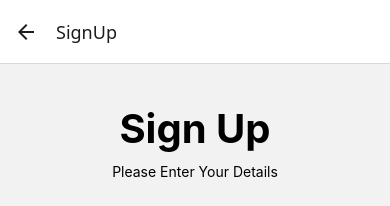
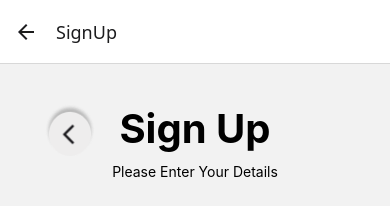
Before and after one commit to dhernandez24/Film_Archive, a React Native app: screen /SignUp in a window 390 px wide. Shown: the top 206 px of the page. Built offline with nearby package versions, Linux system fonts and the light colour scheme; no server answers.

Commit message:
added a profile/settings screen and made the profile button navigate to it

```diff
--- a/App.js
+++ b/App.js
@@ -1,5 +1,3 @@
-import { StyleSheet, SafeAreaView, Text } from 'react-native';
-
 
 import { NavigationContainer } from '@react-navigation/native';
 import { createStackNavigator } from '@react-navigation/stack';
@@ -10,6 +8,7 @@ import Information from './Information';
 import SignUp from './SignUp';
 import HomeScreen from './HomeScreen';
 import RatedMoviesScreen from './RatedMoviesScreen';
+import ProfileSettings from './ProfileSettings';
 
 const Stack = createStackNavigator();
 
@@ -28,7 +27,7 @@ export default function App() {
         <Stack.Screen name="Information" component={Information} />
         <Stack.Screen name="SignUp" component={SignUp} />
         <Stack.Screen name="RatedMoviesScreen" component={RatedMoviesScreen} />
-
+        <Stack.Screen name="ProfileSettings" component={ProfileSettings} />
 
       </Stack.Navigator>
     </NavigationContainer>
--- a/HomeScreen.js
+++ b/HomeScreen.js
@@ -64,9 +64,13 @@ useEffect(() => {
   }}
 />
     </View>
-    <TouchableOpacity>
+    <TouchableOpacity
+      style={styles.goBackButton}
+      onPress={() => navigation.navigate('ProfileSettings')}
+      activeOpacity={0.7} >
       <Image source={require('./assets/profile.png')} style={styles.icon} />
     </TouchableOpacity>
+
     </View>
       <ScrollView contentContainerStyle={styles.scrollContainer}>
         <View style={styles.contentWrapper}>
--- a/Main.js
+++ b/Main.js
@@ -120,9 +120,12 @@ const Main = () => {
             />
 
           </View>
-          <TouchableOpacity>
-              <Image source={require('./assets/profile.png')} style={styles.icon} />
-              </TouchableOpacity>
+          <TouchableOpacity
+        style={styles.icon}
+        onPress={() => navigation.navigate('ProfileSettings')}
+        activeOpacity={0.7} >
+        <Image source={require('./assets/profile.png')} style={styles.icon} />
+      </TouchableOpacity>
         </View>
         <Text style={styles.welcome}>Results for "{text}":</Text>
 
@@ -130,7 +133,7 @@ const Main = () => {
           data={results}
           keyExtractor={(item) => item.id.toString()}
           renderItem={renderItem}
-          contentContainerStyle={{ paddingBottom: 100 }}
+          contentContainerStyle={{ paddingBottom: 50 }}
         />
 
       </View>
@@ -141,7 +144,7 @@ const Main = () => {
 const styles = StyleSheet.create({
   safeArea: {
     flex: 1,
-
+    backgroundColor: '#fff',
     },
     container: {
       flex: 1,
--- /dev/null
+++ b/ProfileSettings.js
@@ -0,0 +1,50 @@
+import React, { useState, useEffect, useRef } from 'react';
+import { View, Text, StyleSheet, TouchableOpacity } from 'react-native';
+
+const ProfileSettings = () => {
+
+
+  useEffect(() => {
+
+  }, []);
+
+  return (
+    <View style={styles.container}>
+      <Text style={styles.title}>Profile Settings</Text>
+      <Text style={styles.username}>Welcome,</Text>
+      <TouchableOpacity style={styles.button}>
+        <Text style={styles.buttonText}>Edit Profile</Text>
+      </TouchableOpacity>
+    </View>
+  );
+};
+
+const styles = StyleSheet.create({
+  container: {
+    flex: 1,
+    backgroundColor: '#fff',
+    alignItems: 'center',
+    justifyContent: 'center',
+  },
+  title: {
+    fontSize:100,
+    fontWeight: 'bold',
+    marginBottom: 470,
+  },
+  username: {
+    fontSize: 18,
+    marginBottom: 20,
+  },
+  button: {
+    backgroundColor: '#252525',
+    paddingVertical: 10,
+    paddingHorizontal: 20,
+    borderRadius: 8,
+  },
+  buttonText: {
+    color: '#fff',
+    fontSize: 16,
+  },
+});
+
+export default ProfileSettings;
--- a/RatedMoviesScreen.js
+++ b/RatedMoviesScreen.js
@@ -98,7 +98,12 @@ const renderItem = ({ item }) => {
 
   <View style={styles.blackHeader}>
   <Text style={styles.welcome}>Your Ratings</Text>
-  <Image source={require('./assets/profile.png')} style={styles.icon} />
+  <TouchableOpacity
+      style={styles.icom}
+      onPress={() => navigation.navigate('ProfileSettings')}
+      activeOpacity={0.7} >
+      <Image source={require('./assets/profile.png')} style={styles.icon} />
+    </TouchableOpacity>
 
     </View>
     <TouchableOpacity
--- a/SignUp.js
+++ b/SignUp.js
@@ -18,9 +18,12 @@ import {
 import { useNavigation } from '@react-navigation/native';
 import FirebaseAuth from './FirebaseController';
 
+import { useRoute } from '@react-navigation/native';
+
 const Separator = () => <View style={styles.separator} />;
 const Separator2 = () => <View style={styles.separator2} />;
 const SignUp = () => {
+  const navigation = useNavigation();
   const [passwordVisible, setPasswordVisible] = useState(false);
   const [confirmPasswordVisible, setConfirmPasswordVisible] = useState(false);
   const [email, setEmail] = useState('');
@@ -45,6 +48,17 @@ const SignUp = () => {
     <SafeAreaView style={styles.container}>
 
     <Separator />
+    <TouchableOpacity
+                        style={styles.goBackButton}
+                        onPress={() => navigation.goBack()}
+                        activeOpacity={0.7}
+                      >
+                        <Image
+                          source={require('./assets/button.png')}
+                          style={styles.goBackImage}
+                        />
+
+                      </TouchableOpacity>
       <Text style={styles.title}> Sign Up </Text>
        <Separator2 />
         <Text style={styles.subtitle}> Please Enter Your Details </Text>
@@ -115,6 +129,20 @@ const styles = StyleSheet.create({
     alignItems: 'center',
     marginHorizontal: 40,
   },
+  goBackButton: {
+    position: 'absolute',
+    top: 40,
+    left: 5,
+    width: 50,
+    height:52,
+    zIndex: 10,
+    flexShrink: 0,
+  },
+  goBackImage: {
+    width: '100%',
+    height: '100%',
+    transform: [{ rotate: '179.656deg' }],
+  },
   title: {
     fontWeight: 'bold',
     textAlign: 'center',
```
Also changed, not shown: Information.js (line endings or trailing spaces), iconBar.js (added).
